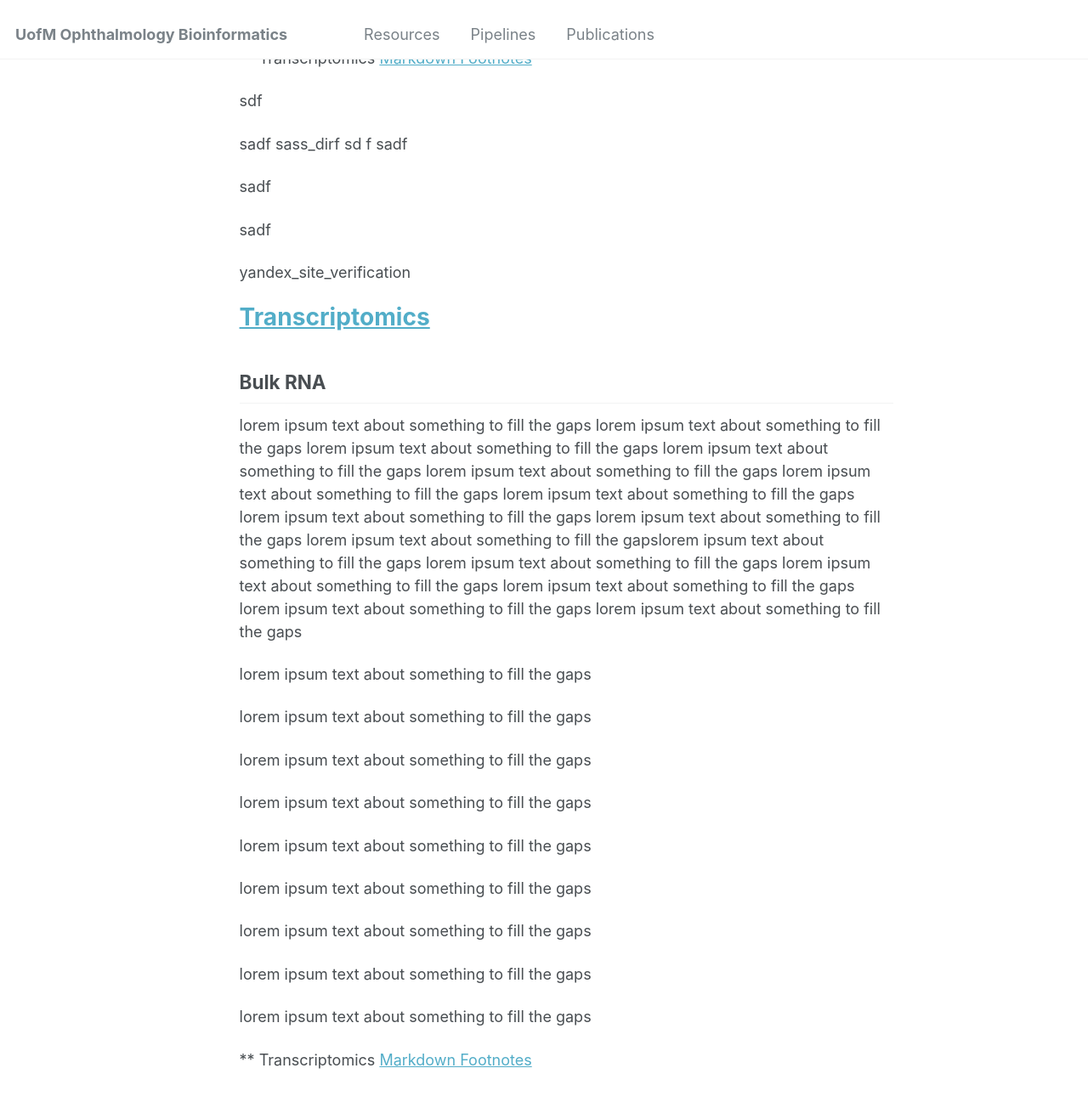
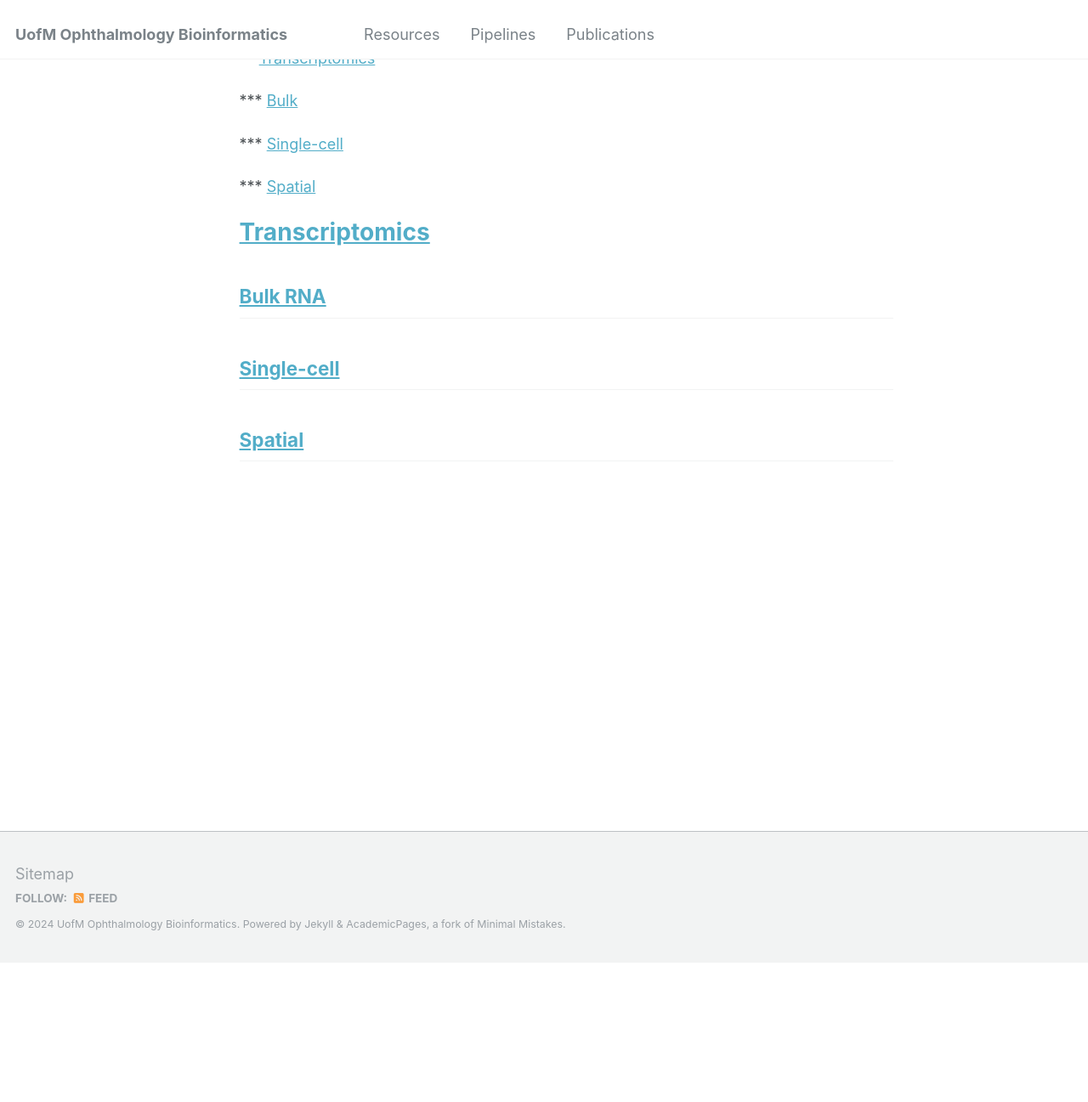
Before and after one commit to UofM-Ophthalmology/UofM-Ophthalmology.github.io, a Jekyll site: the page built from _pages/pipelines.md, in a window 1280 px wide and 1400 px high, scrolled down 266 px. Shown: the top 1297 px of the window at 85% size. Built offline with Jekyll 4.4.1, drawn with Linux system fonts in a browser that asks for light colours.

Commit message:
updated transcriptomic links

```diff
--- a/_pages/pipelines.md
+++ b/_pages/pipelines.md
@@ -13,69 +13,20 @@ The below will primarily discuss working with data generated by the [UofM Advanc
 
 * TOC
 
-** Transcriptomics <a href="#transcriptomics">Markdown Footnotes</a>
+** <a href="#transcriptomics">Transcriptomics</a>
 
-sdf
+*** <a href="#bulk">Bulk</a>
 
-sadf
-sass_dirf
-sd
-f
-sadf
+*** <a href="#scRNA">Single-cell</a>
+
+*** <a href="#spatial">Spatial</a>
 
 
-sadf
-
-sadf
-
-yandex_site_verification
 
 # [Transcriptomics](#transcriptomics)
 
-## Bulk RNA
+## [Bulk RNA](#bulk)
 
-lorem ipsum text about something to fill the gaps
-lorem ipsum text about something to fill the gaps
-lorem ipsum text about something to fill the gaps
-lorem ipsum text about something to fill the gaps
-lorem ipsum text about something to fill the gaps
-lorem ipsum text about something to fill the gaps
-lorem ipsum text about something to fill the gaps
-lorem ipsum text about something to fill the gaps
-lorem ipsum text about something to fill the gaps
-lorem ipsum text about something to fill the gapslorem ipsum text about something to fill the gaps
-lorem ipsum text about something to fill the gaps
-lorem ipsum text about something to fill the gaps
-lorem ipsum text about something to fill the gaps
-lorem ipsum text about something to fill the gaps
-lorem ipsum text about something to fill the gaps
+## [Single-cell](#scRNA)
 
-
-lorem ipsum text about something to fill the gaps
-
-lorem ipsum text about something to fill the gaps
-
-lorem ipsum text about something to fill the gaps
-
-lorem ipsum text about something to fill the gaps
-
-
-lorem ipsum text about something to fill the gaps
-
-
-lorem ipsum text about something to fill the gaps
-
-
-lorem ipsum text about something to fill the gaps
-
-
-lorem ipsum text about something to fill the gaps
-
-
-lorem ipsum text about something to fill the gaps
-
-
-
-
-
-** Transcriptomics <a href="#transcriptomics">Markdown Footnotes</a>
+## [Spatial](#spatial)
```
